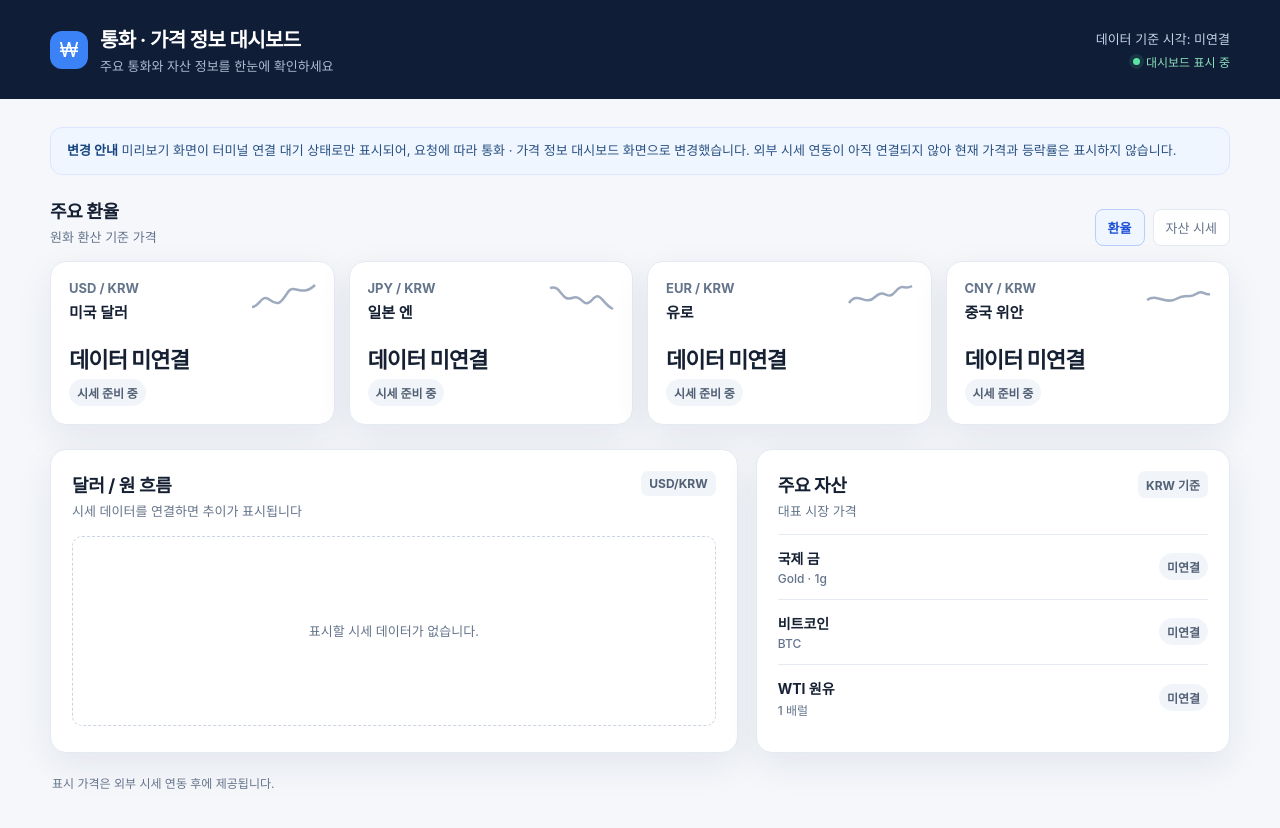
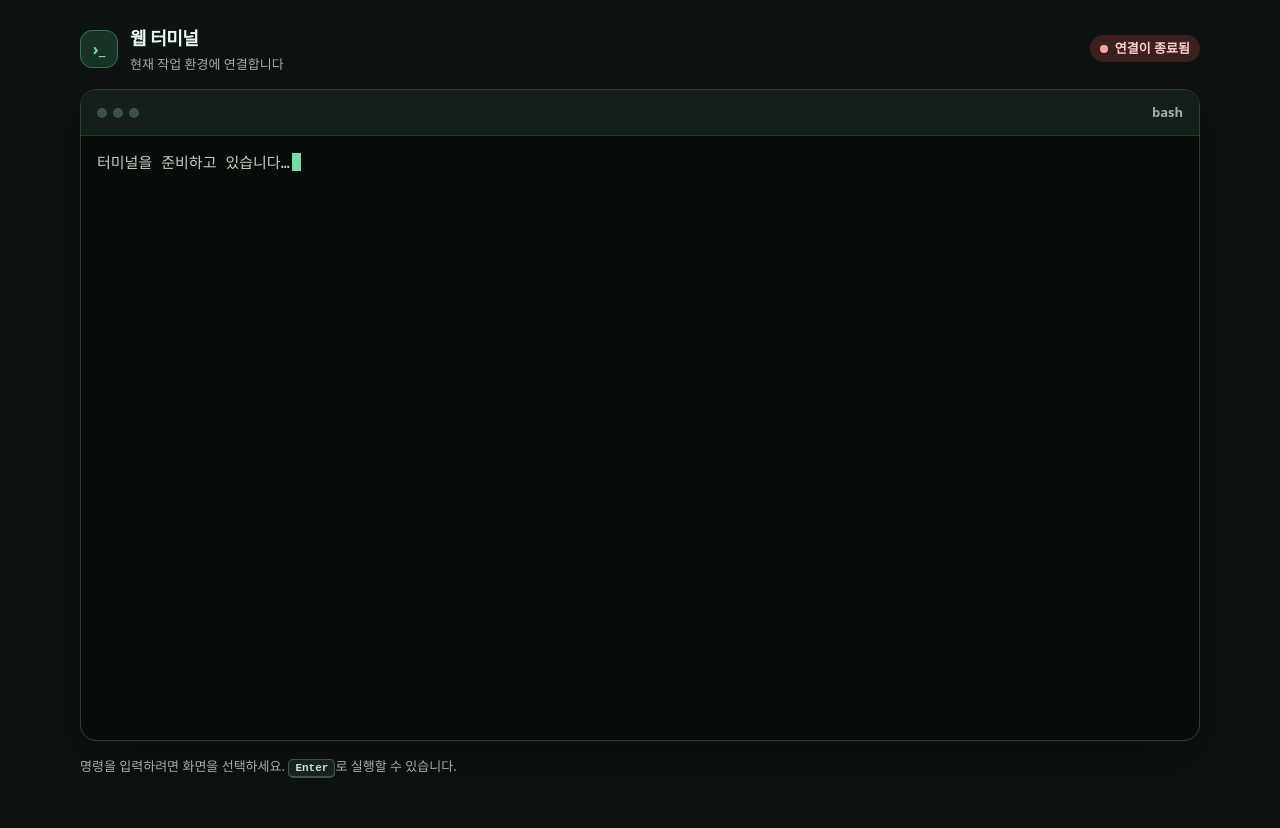
Before and after one commit to doksins/allAi_Turminal, a website: page terminal-preview.html in a window 1280 px wide. After the commit the page ends 800 px from the top, so only its background shows below. Drawn offline with Linux system fonts and the light colour scheme.

Commit message:
Restore terminal preview interface

```diff
--- a/terminal-preview.html
+++ b/terminal-preview.html
@@ -3,75 +3,106 @@
 <head>
   <meta charset="UTF-8" />
   <meta name="viewport" content="width=device-width, initial-scale=1.0" />
-  <title>통화 · 가격 정보 대시보드</title>
+  <title>웹 터미널</title>
   <style>
-    :root { --bg:#f5f7fb; --surface:#ffffff; --ink:#152033; --muted:#64748b; --line:#e5eaf2; --blue:#2563eb; --green:#06875a; --red:#d14343; --navy:#0f1d37; --shadow:0 12px 36px rgba(23,39,70,.08); }
-    * { box-sizing:border-box; }
-    body { margin:0; min-height:100vh; color:var(--ink); background:var(--bg); font-family:Inter, ui-sans-serif, system-ui, -apple-system, BlinkMacSystemFont, "Segoe UI", sans-serif; }
-    .wrap { width:min(1180px, calc(100% - 32px)); margin:0 auto; }
-    header { background:var(--navy); color:#fff; padding:24px 0; }
-    .head { display:flex; align-items:center; justify-content:space-between; gap:20px; }
-    .brand { display:flex; align-items:center; gap:12px; }
-    .logo { width:38px; height:38px; display:grid; place-items:center; border-radius:12px; background:#3b82f6; font-size:20px; }
-    h1, h2, p { margin:0; }
-    h1 { font-size:20px; letter-spacing:-.03em; }
-    .subtitle { margin-top:3px; color:#aebbd0; font-size:13px; }
-    .updated { text-align:right; color:#c6d2e4; font-size:13px; }
-    .live { display:inline-flex; align-items:center; gap:6px; margin-top:5px; color:#8ce0ba; font-size:12px; }
-    .live::before { content:""; width:7px; height:7px; border-radius:50%; background:#5ee4a4; box-shadow:0 0 0 4px rgba(94,228,164,.12); }
-    main { padding:28px 0 48px; }
-    .notice { padding:13px 16px; margin-bottom:22px; border:1px solid #dbe7fe; border-radius:12px; background:#eff6ff; color:#285082; font-size:13px; line-height:1.5; }
-    .notice strong { color:#16447f; }
-    .top { display:flex; align-items:end; justify-content:space-between; gap:16px; margin:0 0 15px; }
-    h2 { font-size:18px; letter-spacing:-.02em; }
-    .caption { margin-top:4px; color:var(--muted); font-size:13px; }
-    .tabs { display:flex; gap:8px; }
-    button { border:0; font:inherit; cursor:pointer; }
-    .tab { padding:8px 12px; border:1px solid var(--line); border-radius:8px; color:var(--muted); background:var(--surface); font-size:13px; }
-    .tab.active { border-color:#b8cffb; color:#1d4ed8; background:#eff6ff; font-weight:700; }
-    .grid { display:grid; grid-template-columns:repeat(auto-fit, minmax(220px, 1fr)); gap:14px; }
-    .card, .panel { border:1px solid var(--line); border-radius:16px; background:var(--surface); box-shadow:var(--shadow); }
-    .card { padding:18px; }
-    .currency, .panel-head { display:flex; align-items:flex-start; justify-content:space-between; gap:12px; }
-    .pair { color:var(--muted); font-size:13px; font-weight:700; }
-    .name { margin-top:5px; font-size:15px; font-weight:750; }
-    .value { margin:20px 0 5px; font-size:22px; font-weight:800; letter-spacing:-.04em; }
-    .unit { margin-left:4px; color:var(--muted); font-size:12px; font-weight:600; letter-spacing:0; }
-    .pending, .pill { display:inline-flex; padding:5px 8px; border-radius:999px; color:#526075; background:#f1f5f9; font-size:12px; font-weight:750; }
-    .spark { width:65px; height:36px; opacity:.9; }
-    .lower { display:grid; grid-template-columns:1.45fr 1fr; gap:18px; margin-top:24px; }
-    .panel { padding:21px; }
-    .pill { border-radius:7px; }
-    .chart-placeholder { display:grid; place-items:center; height:190px; margin-top:16px; border:1px dashed #cbd5e1; border-radius:10px; color:var(--muted); font-size:13px; }
-    .price-list { margin:14px 0 0; padding:0; list-style:none; }
-    .row { display:grid; grid-template-columns:1fr auto; gap:14px; align-items:center; padding:13px 0; border-top:1px solid var(--line); }
-    .asset { font-size:14px; font-weight:750; }
-    .asset small { display:block; margin-top:3px; color:var(--muted); font-size:12px; font-weight:500; }
-    .foot { margin:22px 2px 0; color:var(--muted); font-size:12px; line-height:1.55; }
-    @media (max-width:720px) { .wrap{width:min(100% - 24px,1180px)} .head,.top{align-items:flex-start;flex-direction:column}.updated{text-align:left}.lower{grid-template-columns:1fr}.tabs{width:100%}.tab{flex:1}.card{padding:16px}.value{font-size:20px} }
+    :root {
+      --color-primary: #78dba7;
+      --color-bg: #0d1310;
+      --color-surface: #151f19;
+      --color-text: #ecf7ef;
+      --color-muted: #a2b1a8;
+      --color-accent: #253b2d;
+      --color-danger: #f5a4a4;
+      --space-1: 4px; --space-2: 8px; --space-3: 12px; --space-4: 16px; --space-5: 24px; --space-6: 32px;
+      --text-sm: 13px; --text-base: 15px; --text-lg: 18px; --text-xl: 24px;
+    }
+    * { box-sizing: border-box; }
+    body { margin: 0; min-width: 320px; min-height: 100vh; color: var(--color-text); background: var(--color-bg); font-family: ui-monospace, SFMono-Regular, Menlo, Monaco, Consolas, monospace; }
+    .shell { width: min(1120px, calc(100% - 24px)); min-height: 100vh; margin: 0 auto; padding: var(--space-5) 0; display: grid; grid-template-rows: auto 1fr auto; gap: var(--space-4); }
+    header { display: flex; align-items: center; justify-content: space-between; gap: var(--space-4); }
+    .brand { display: flex; align-items: center; gap: var(--space-3); font-family: system-ui, sans-serif; }
+    .mark { width: 38px; height: 38px; display: grid; place-items: center; border: 1px solid #3d7354; border-radius: 12px; background: #183323; color: var(--color-primary); font-weight: 800; }
+    h1, p { margin: 0; }
+    h1 { font-size: var(--text-lg); letter-spacing: -0.03em; }
+    .sub { margin-top: var(--space-1); color: var(--color-muted); font-size: var(--text-sm); }
+    .status { display: inline-flex; align-items: center; gap: 7px; padding: 7px 10px; border-radius: 999px; background: var(--color-accent); color: var(--color-muted); font: 700 var(--text-sm)/1 system-ui, sans-serif; }
+    .dot { width: 8px; height: 8px; border-radius: 50%; background: #78867d; }
+    .status.ready { color: #baf1cf; background: #163223; }
+    .status.ready .dot { background: var(--color-primary); box-shadow: 0 0 0 4px rgba(120,219,167,.12); }
+    .status.error { color: #ffd0d0; background: #3c2020; }
+    .status.error .dot { background: var(--color-danger); }
+    main { min-height: 520px; border: 1px solid #2b4233; border-radius: 16px; overflow: hidden; background: #080d0a; box-shadow: 0 18px 54px rgba(0,0,0,.27); }
+    .bar { display: flex; align-items: center; justify-content: space-between; gap: var(--space-3); min-height: 46px; padding: 0 var(--space-4); border-bottom: 1px solid #25362b; background: var(--color-surface); font: 700 var(--text-sm)/1 system-ui, sans-serif; }
+    .lights { display: flex; gap: 6px; }
+    .lights span { width: 10px; height: 10px; border-radius: 50%; background: #3b5242; }
+    .bar-label { color: var(--color-muted); }
+    #terminal { height: calc(100% - 46px); min-height: 474px; padding: var(--space-4); outline: none; overflow: auto; white-space: pre-wrap; overflow-wrap: anywhere; caret-color: transparent; font-size: var(--text-base); line-height: 1.55; }
+    #terminal:focus { box-shadow: inset 0 0 0 2px rgba(120,219,167,.48); }
+    .welcome { color: #bfd1c4; }
+    .muted { color: var(--color-muted); }
+    .cursor { display: inline-block; width: 9px; height: 18px; margin-left: 2px; vertical-align: -3px; background: var(--color-primary); animation: blink 1s step-end infinite; }
+    @keyframes blink { 50% { opacity: 0; } }
+    footer { color: var(--color-muted); font: var(--text-sm)/1.5 system-ui, sans-serif; }
+    kbd { padding: 2px 6px; border: 1px solid #415447; border-bottom-width: 2px; border-radius: 5px; color: #cfe2d4; background: #18231c; font: 700 11px ui-monospace, monospace; }
+    @media (max-width: 640px) { .shell { width: min(100% - 16px, 1120px); padding: var(--space-3) 0; } header { align-items: flex-start; } .status { font-size: 11px; } main { min-height: 420px; } #terminal { min-height: 374px; padding: var(--space-3); font-size: 14px; } }
   </style>
 </head>
 <body>
-  <header>
-    <div class="wrap head">
-      <div class="brand"><div class="logo">₩</div><div><h1>통화 · 가격 정보 대시보드</h1><p class="subtitle">주요 통화와 자산 정보를 한눈에 확인하세요</p></div></div>
-      <div class="updated">데이터 기준 시각: 미연결<br><span class="live">대시보드 표시 중</span></div>
-    </div>
-  </header>
-  <main class="wrap">
-    <div class="notice"><strong>변경 안내</strong> 미리보기 화면이 터미널 연결 대기 상태로만 표시되어, 요청에 따라 통화 · 가격 정보 대시보드 화면으로 변경했습니다. 외부 시세 연동이 아직 연결되지 않아 현재 가격과 등락률은 표시하지 않습니다.</div>
-    <div class="top"><div><h2>주요 환율</h2><p class="caption">원화 환산 기준 가격</p></div><div class="tabs"><button class="tab active" type="button">환율</button><button class="tab" type="button">자산 시세</button></div></div>
-    <section class="grid" aria-label="주요 환율 목록">
-      <article class="card"><div class="currency"><div><div class="pair">USD / KRW</div><div class="name">미국 달러</div></div><svg class="spark" viewBox="0 0 65 36" aria-hidden="true"><path d="M1 27 C9 27 10 13 19 20 S31 21 37 12 S51 18 64 5" fill="none" stroke="#94a3b8" stroke-width="2.5"/></svg></div><div class="value">데이터 미연결</div><span class="pending">시세 준비 중</span></article>
-      <article class="card"><div class="currency"><div><div class="pair">JPY / KRW</div><div class="name">일본 엔</div></div><svg class="spark" viewBox="0 0 65 36" aria-hidden="true"><path d="M1 8 C12 4 12 22 23 18 S34 30 43 20 S52 23 64 29" fill="none" stroke="#94a3b8" stroke-width="2.5"/></svg></div><div class="value">데이터 미연결</div><span class="pending">시세 준비 중</span></article>
-      <article class="card"><div class="currency"><div><div class="pair">EUR / KRW</div><div class="name">유로</div></div><svg class="spark" viewBox="0 0 65 36" aria-hidden="true"><path d="M1 23 C10 10 17 27 27 17 S39 22 47 12 S56 11 64 6" fill="none" stroke="#94a3b8" stroke-width="2.5"/></svg></div><div class="value">데이터 미연결</div><span class="pending">시세 준비 중</span></article>
-      <article class="card"><div class="currency"><div><div class="pair">CNY / KRW</div><div class="name">중국 위안</div></div><svg class="spark" viewBox="0 0 65 36" aria-hidden="true"><path d="M1 20 C11 13 19 25 30 19 S43 19 50 14 S58 16 64 14" fill="none" stroke="#94a3b8" stroke-width="2.5"/></svg></div><div class="value">데이터 미연결</div><span class="pending">시세 준비 중</span></article>
-    </section>
-    <section class="lower">
-      <article class="panel"><div class="panel-head"><div><h2>달러 / 원 흐름</h2><p class="caption">시세 데이터를 연결하면 추이가 표시됩니다</p></div><span class="pill">USD/KRW</span></div><div class="chart-placeholder">표시할 시세 데이터가 없습니다.</div></article>
-      <article class="panel"><div class="panel-head"><div><h2>주요 자산</h2><p class="caption">대표 시장 가격</p></div><span class="pill">KRW 기준</span></div><ul class="price-list"><li class="row"><div class="asset">국제 금<small>Gold · 1g</small></div><span class="pending">미연결</span></li><li class="row"><div class="asset">비트코인<small>BTC</small></div><span class="pending">미연결</span></li><li class="row"><div class="asset">WTI 원유<small>1 배럴</small></div><span class="pending">미연결</span></li></ul></article>
-    </section>
-    <p class="foot">표시 가격은 외부 시세 연동 후에 제공됩니다.</p>
-  </main>
+  <div class="shell">
+    <header>
+      <div class="brand"><div class="mark" aria-hidden="true">›_</div><div><h1>웹 터미널</h1><p class="sub">현재 작업 환경에 연결합니다</p></div></div>
+      <div id="status" class="status" role="status"><span class="dot"></span><span>연결 중</span></div>
+    </header>
+    <main>
+      <div class="bar"><div class="lights" aria-hidden="true"><span></span><span></span><span></span></div><span class="bar-label">bash</span></div>
+      <div id="terminal" tabindex="0" role="textbox" aria-label="명령 입력 터미널"><span class="welcome">터미널을 준비하고 있습니다…</span><span class="cursor" aria-hidden="true"></span></div>
+    </main>
+    <footer>명령을 입력하려면 화면을 선택하세요. <kbd>Enter</kbd>로 실행할 수 있습니다.</footer>
+  </div>
+  <script>
+    const terminal = document.getElementById('terminal')
+    const status = document.getElementById('status')
+    let socket
+
+    const setStatus = (text, state = '') => {
+      status.className = `status ${state}`
+      status.lastElementChild.textContent = text
+    }
+    const append = (text) => {
+      if (!text) return
+      const cursor = terminal.querySelector('.cursor')
+      const node = document.createTextNode(text)
+      terminal.insertBefore(node, cursor)
+      terminal.scrollTop = terminal.scrollHeight
+    }
+    const connect = () => {
+      const scheme = location.protocol === 'https:' ? 'wss' : 'ws'
+      socket = new WebSocket(`${scheme}://${location.host}/terminal`)
+      socket.addEventListener('open', () => {
+        terminal.replaceChildren(document.createElement('span'))
+        terminal.lastElementChild.className = 'cursor'
+        setStatus('연결됨', 'ready')
+        terminal.focus()
+        socket.send(JSON.stringify({ type: 'resize', cols: 100, rows: 30 }))
+      })
+      socket.addEventListener('message', (event) => append(event.data))
+      socket.addEventListener('close', () => setStatus('연결이 종료됨', 'error'))
+      socket.addEventListener('error', () => setStatus('연결할 수 없음', 'error'))
+    }
+    terminal.addEventListener('keydown', (event) => {
+      if (!socket || socket.readyState !== WebSocket.OPEN) return
+      const special = { Enter: '\\r', Backspace: '\\x7f', Tab: '\\t', ArrowUp: '\\x1b[A', ArrowDown: '\\x1b[B', ArrowRight: '\\x1b[C', ArrowLeft: '\\x1b[D', Escape: '\\x1b' }
+      if (event.key in special) { event.preventDefault(); socket.send(JSON.stringify({ type: 'input', data: special[event.key] })); return }
+      if (event.ctrlKey && event.key.length === 1) { event.preventDefault(); socket.send(JSON.stringify({ type: 'input', data: String.fromCharCode(event.key.toUpperCase().charCodeAt(0) - 64) })); return }
+      if (!event.metaKey && !event.altKey && event.key.length === 1) { event.preventDefault(); socket.send(JSON.stringify({ type: 'input', data: event.key })) }
+    })
+    terminal.addEventListener('paste', (event) => {
+      if (!socket || socket.readyState !== WebSocket.OPEN) return
+      event.preventDefault()
+      socket.send(JSON.stringify({ type: 'input', data: event.clipboardData.getData('text') }))
+    })
+    window.addEventListener('resize', () => socket?.readyState === WebSocket.OPEN && socket.send(JSON.stringify({ type: 'resize', cols: 100, rows: 30 })))
+    connect()
+  </script>
 </body>
 </html>
```
